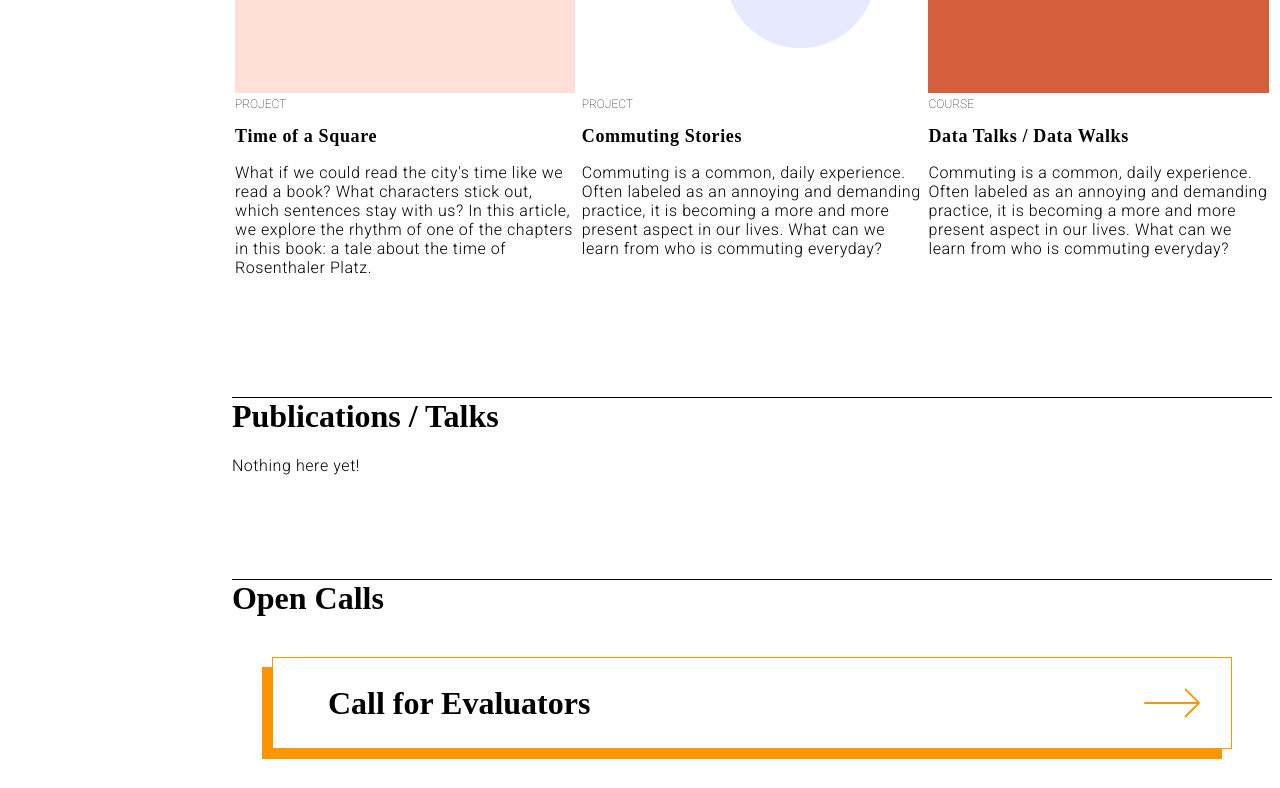
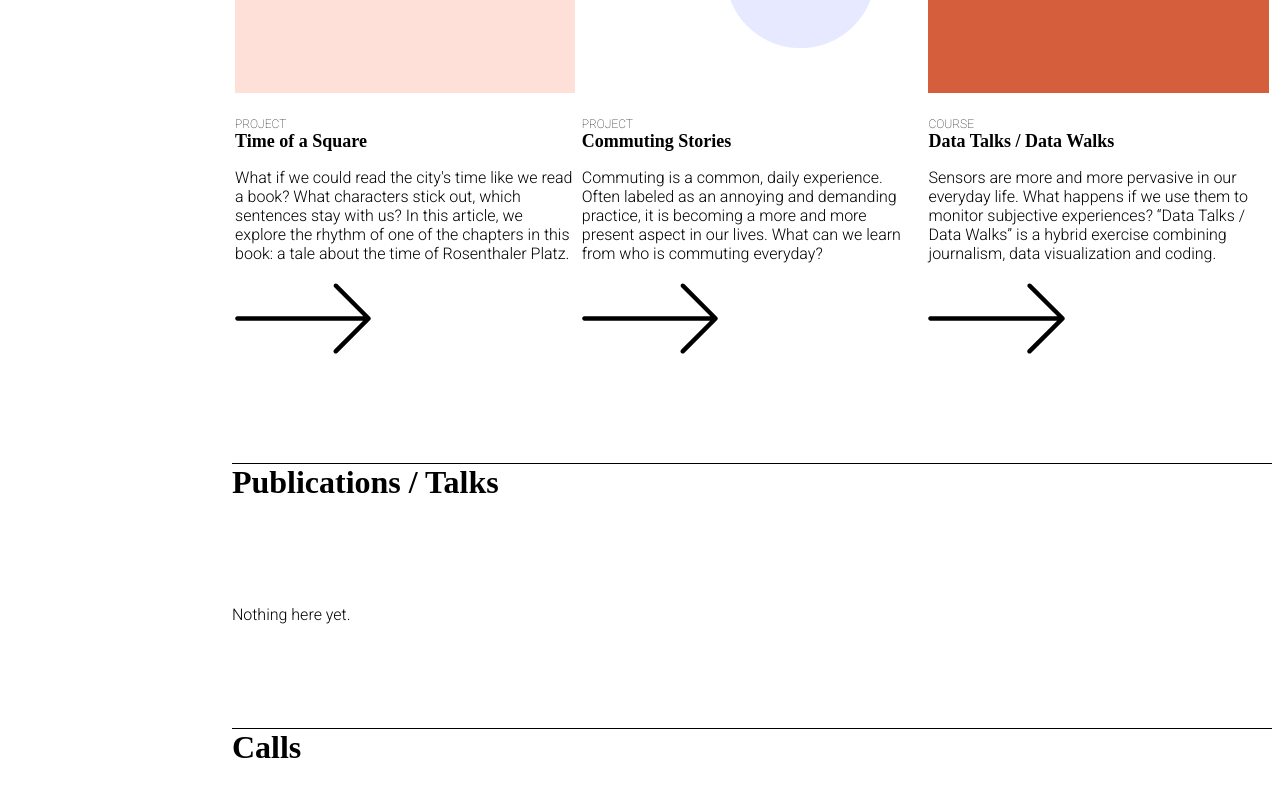
Before and after one commit to uclab-potsdam/vidan_landingpage, a Vue app: page / in a window 1280 px wide. Shown: the part 340-1128 px from the top of the page. Built offline with nearby package versions, Linux system fonts and the light colour scheme; a web font is replaced by a local one.

Commit message:
add interaction, links for pdfs

```diff
--- a/src/App.vue
+++ b/src/App.vue
@@ -2,7 +2,7 @@
   <div id="app">
     <div class="content-body">
       <div id="logo" class="container">
-        <div class="logo-container">
+        <div class="logo-container" @click="scrollTop()">
           <img src="./assets/logo.svg" class="sticky"/>
         </div>
       </div>
@@ -32,6 +32,11 @@ export default {
     Calls,
     Description,
     Team
+  },
+  methods: {
+    scrollTop () {
+      window.scrollTo(0, 0)
+    }
   }
 }
 </script>
--- a/src/assets/data/content.json
+++ b/src/assets/data/content.json
@@ -17,7 +17,7 @@
     {
       "title": "Data Talks / Data Walks",
       "category": "course",
-      "description": "Commuting is a common, daily experience. Often labeled as an annoying and demanding practice, it is becoming a more and more present aspect in our lives. What can we learn from who is commuting everyday?",
+      "description": "Sensors are more and more pervasive in our everyday life. What happens if we use them to monitor subjective experiences? “Data Talks / Data Walks” is a hybrid exercise combining journalism, data visualization and coding.",
       "link": "",
       "img": "datainterviews"
     }
@@ -28,12 +28,12 @@
     {
       "title": "Call for Evaluators",
       "open": true,
-      "link": ""
+      "link": "random_pdf"
     },
     {
       "title": "Call for Journalists",
       "open": true,
-      "link": ""
+      "link": "random_pdf"
     }
   ],
   "team": [
--- a/src/components/Calls.vue
+++ b/src/components/Calls.vue
@@ -1,13 +1,15 @@
 <template>
   <div class="calls section-container">
-    <Separator title="Open Calls"/>
+    <Separator title="Calls"/>
     <div class="container">
       <div v-for="(call, c) in calls" :key="c" class="call" :class="{active: call.open}">
-        <div class="inner-container">
-          <h1>{{call.title}}</h1>
-          <img v-if="call.open" src="../assets/right-arrow-yellow.svg" class="navigation"/>
-          <img v-if="!call.open" src="../assets/closing-x.svg" class="navigation"/>
-        </div>
+        <a :href="getImgUrl(call.link)">
+          <div class="inner-container">
+            <h1>{{call.title}}</h1>
+            <img v-if="call.open" src="../assets/right-arrow-yellow.svg" class="navigation"/>
+            <img v-if="!call.open" src="../assets/closing-x.svg" class="navigation"/>
+          </div>
+        </a>
       </div>
     </div>
   </div>
@@ -26,6 +28,11 @@ export default {
     return {
       calls: Content.calls
     }
+  },
+  methods: {
+    getImgUrl (pdf) {
+      return '../assets/calls/' + pdf + '.pdf'
+    }
   }
 }
 </script>
@@ -36,6 +43,26 @@ export default {
 
   .container {
 
+    .call:hover {
+      transition: right color, 1s;
+
+      &.active {
+        transition: box-shadow 1s;
+        box-shadow: -5px 5px 0px #FB9500;
+      }
+
+      .inner-container {
+
+        .navigation {
+          right: 80px;
+        }
+
+        h1 {
+          color: #FB9500;
+        }
+      }
+    }
+
     .call {
       background-color: white;
       border: 1px solid grey;
@@ -45,15 +72,20 @@ export default {
 
         .navigation {
           position: absolute;
-          right: 80px;
+          right: 100px;
+          transition: right 1s;
           align-self: center;
         }
       }
 
       &.active {
-        box-shadow: -10px 10px 0px #FB9500;
-        border: 1px solid #FB9500;
+        cursor: pointer;
+        box-shadow: -10px 10px 0px #FFCA7C;
+        border: 1px solid #FFCA7C;
+        transition: box-shadow 1s;
+
         h1 {
+          transition: color 1s;
           color: black;
         }
       }
--- a/src/components/Projects.vue
+++ b/src/components/Projects.vue
@@ -11,6 +11,7 @@
             <h5 class="category">{{ project.category }}</h5>
             <h2 class="project-title">{{ project.title }}</h2>
             <p class="description">{{ project.description }}</p>
+            <img src="../assets/right-arrow.svg" class="arrow"/>
           </div>
         </a>
       </div>
@@ -49,13 +50,35 @@ export default {
     width: 100%;
     display: inline-flex;
 
+    .project-container:hover {
+      .arrow {
+        transition: margin-left 1s;
+        margin-left: 60%;
+      }
+    }
+
     .project-container {
       margin: 0 $margin;
       width: calc(100% / 3);
 
+      .project-title {
+        margin: 0 !important;
+      }
+
+      .category {
+        margin-top: 20px;
+      }
+
       img {
         width: 100%;
+
+        &.arrow {
+          width: 40%;
+          margin-top: $margin;
+          transition: margin-left 1s;
+        }
       }
+
     }
   }
 }
--- a/src/components/Publications.vue
+++ b/src/components/Publications.vue
@@ -3,7 +3,7 @@
     <Separator title="Publications / Talks"/>
     <div class="container">
       <div v-if="events.length === 0">
-        <p class="description">Nothing here yet!</p>
+        <p class="description">Nothing here yet.</p>
       </div>
       <!-- Happening only if data are found in the json events -->
       <div v-if="events.length !== 0">
@@ -47,6 +47,7 @@ export default {
 .events {
   .container {
     width: 100%;
+    margin-top: 10%;
 
     .element-details {
       display: inline-flex;
--- a/src/style/_global.scss
+++ b/src/style/_global.scss
@@ -13,7 +13,6 @@ h1, h2 {
 
 h2 {
   font-size: 18px;
-  letter-spacing: 0.64px;
 }
 
 h5.category {
@@ -28,7 +27,6 @@ p.description {
   font-family: 'Roboto', sans-serif;
   font-weight: 300;
   font-size: 16px;
-  letter-spacing: 0.57px;
 }
 
 a {
```
Also changed, not shown: src/assets/right-arrow.svg (added), 1 other file (tests, documents, lock files or other folders).
